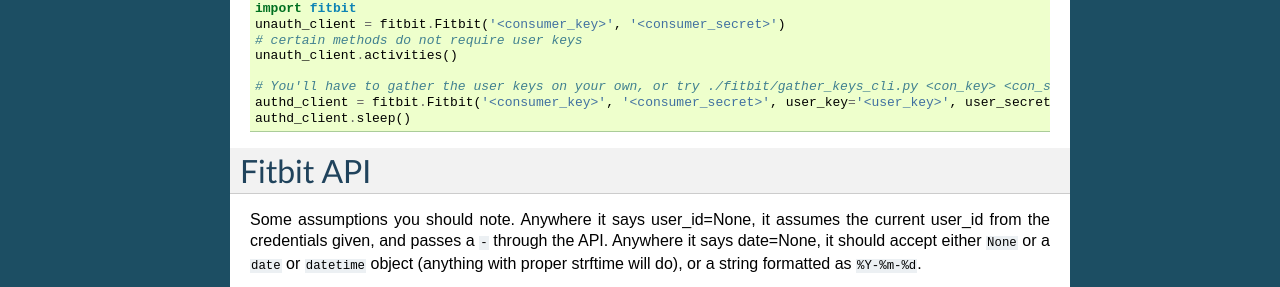
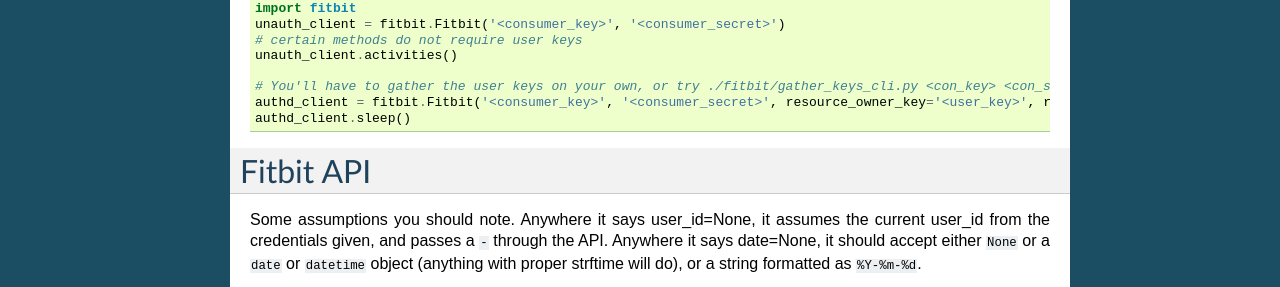
Before and after one commit to orcasgit/python-fitbit, a Sphinx documentation site: the page built from docs/index.rst, in a window 1280 px wide. Shown: the part 269-556 px from the top of the page. Built offline with Sphinx 7.4.7, drawn with Linux system fonts in a browser that asks for light colours.

Commit message:
update owner key/secret parameters in docs

```diff
--- a/docs/index.rst
+++ b/docs/index.rst
@@ -22,7 +22,7 @@
     unauth_client.activities()
 
     # You'll have to gather the user keys on your own, or try ./fitbit/gather_keys_cli.py <con_key> <con_sec> for development
-    authd_client = fitbit.Fitbit('<consumer_key>', '<consumer_secret>', user_key='<user_key>', user_secret='<user_secret>')
+    authd_client = fitbit.Fitbit('<consumer_key>', '<consumer_secret>', resource_owner_key='<user_key>', resource_owner_secret='<user_secret>')
     authd_client.sleep()
 
 Fitbit API
```
